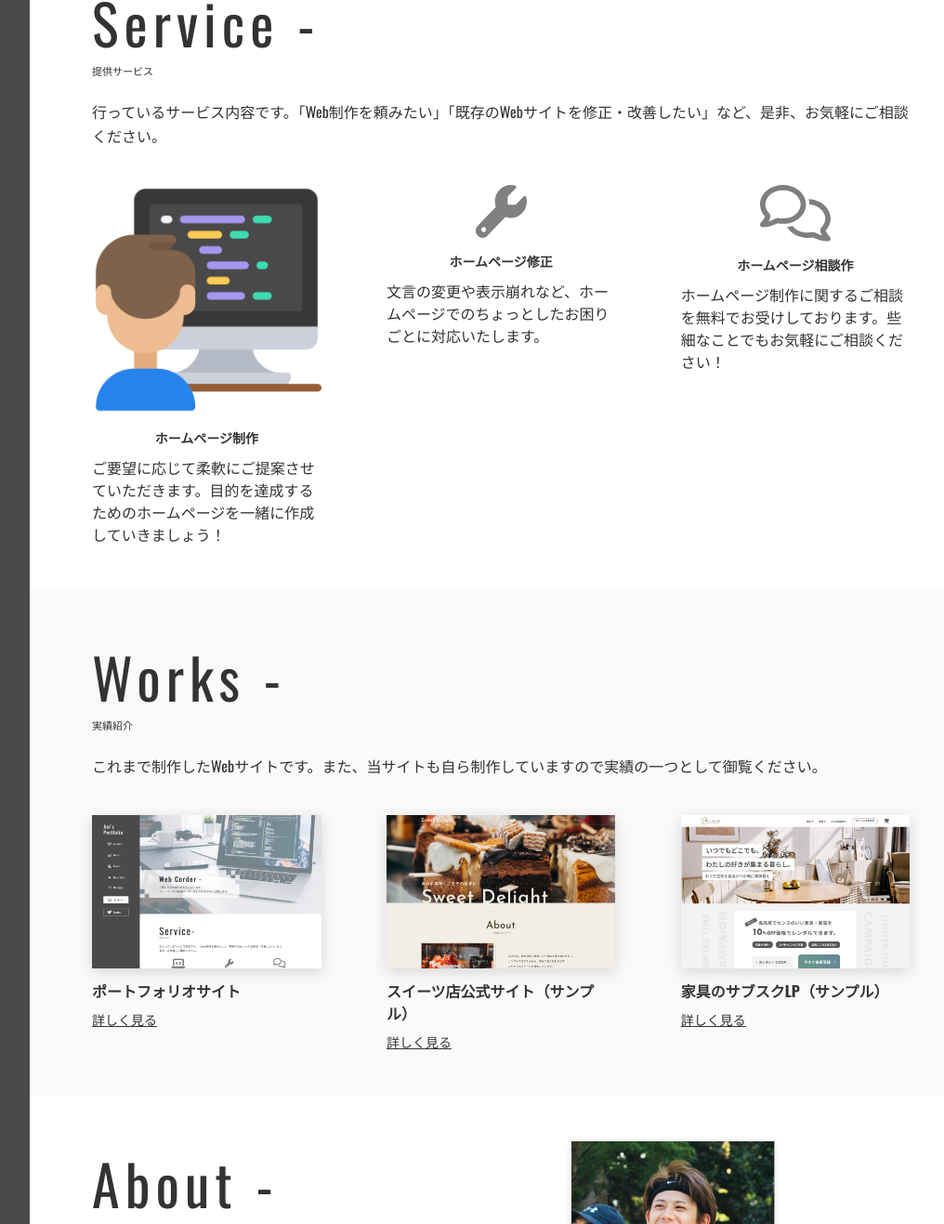
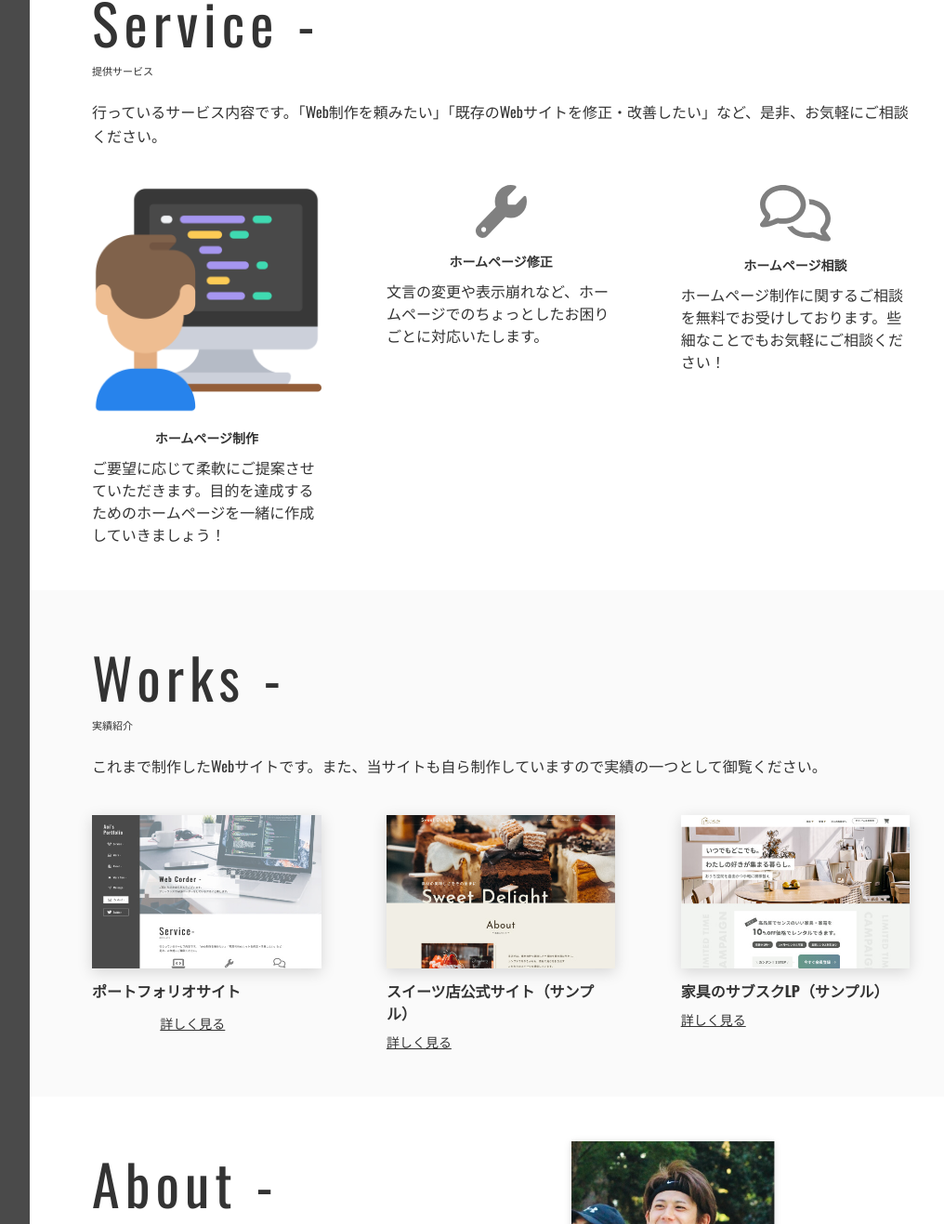
Before and after one commit to riku5908/riku_portfolio, a plain HTML site: page index.html in a window 1280 px wide. Shown: the part 901-2218 px from the top of the page at 93% size, without its empty margins (234-1250 px from the left). Drawn offline with nearby package versions, Linux system fonts and the light colour scheme.

Commit message:
ホームページ制作の文言の修正

```diff
--- a/index.html
+++ b/index.html
@@ -154,7 +154,7 @@
                   <div class="service__item-img">
                     <img src="./img/img_service3.svg" alt="" />
                   </div>
-                  <h3 class="service__item-name">ホームページ相談作</h3>
+                  <h3 class="service__item-name">ホームページ相談</h3>
                   <p class="servicr__item-text">ホームページ制作に関するご相談を無料でお受けしております。些細なことでもお気軽にご相談ください！</p>
                 </li>
               </ul>
@@ -176,7 +176,7 @@
                     <img src="./img/img_works1.jpg" alt="" />
                   </div>
                   <h3 class="works__item-name">ポートフォリオサイト</h3>
-                  <a href="#" target="_blank" class="works__item-link">詳しく見る</a>
+                  <a href="#" target="_blank" class="works__item-link button">詳しく見る</a>
                 </li>
                 <li class="works__item">
                   <div class="works__item-img">
```
